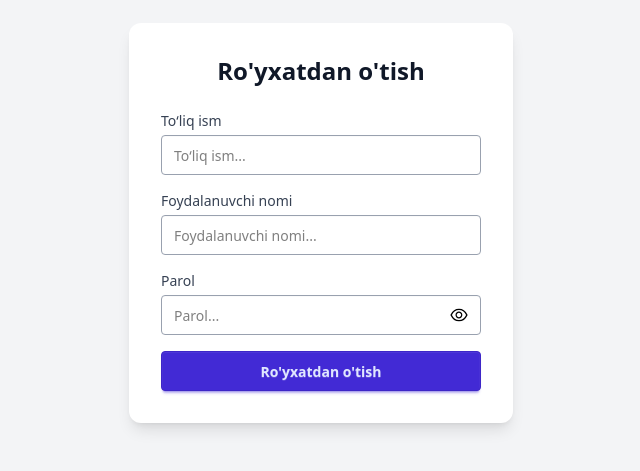
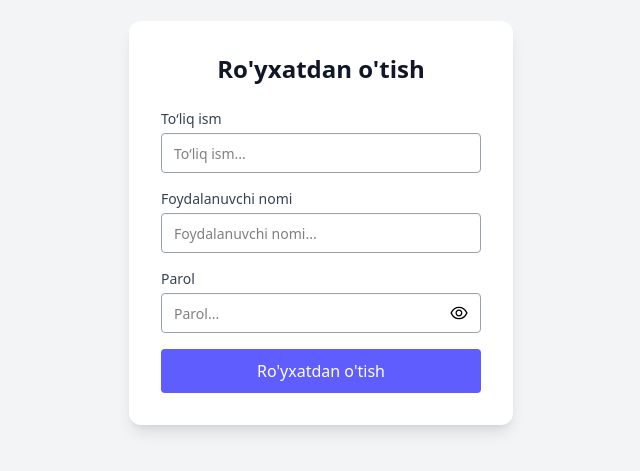
Before and after one commit to Abuzar4ick/Inventory-Web-App, a React (Vite) app in the folder frontend/: page /auth/signup in a window 1280 px wide. Shown: the part 177-648 px from the top of the page, without its empty margins (319-959 px from the left). Built offline with nearby package versions, Linux system fonts and the light colour scheme.

Commit message:
connect signup page with backend API

```diff
--- a/frontend/src/index.css
+++ b/frontend/src/index.css
@@ -1,2 +1,7 @@
 @import "tailwindcss";
 @plugin "daisyui";
+
+.auth-btn {
+  @apply w-full bg-[#605dff] text-white rounded-sm py-2.5 font-medium
+    hover:bg-[#504dff] focus:ring-2 focus:ring-[#7f7aff];
+}
--- a/frontend/src/pages/SignupPage.jsx
+++ b/frontend/src/pages/SignupPage.jsx
@@ -1,13 +1,16 @@
 import React, { useState } from "react";
 import { AiOutlineEye, AiOutlineEyeInvisible } from "react-icons/ai";
 import toast from "react-hot-toast";
+import { useAuthStore } from "../store/useAuthStore";
+import { FiLoader } from "react-icons/fi";
 
 const SignupPage = () => {
   const [username, setUsername] = useState("");
   const [fullname, setFullname] = useState("");
-  const [email, setEmail] = useState("");
   const [password, setPassword] = useState("");
   const [showPassword, setShowPassword] = useState(false);
+
+  const { signup, isSigningUp } = useAuthStore();
 
   const handleToggleShow = () => setShowPassword(!showPassword);
 
@@ -18,7 +21,7 @@ const SignupPage = () => {
       return toast.error("Barcha maydonlar talab qilinadi");
     }
 
-    toast.success("Ro'yxatdan o'tildi!");
+    signup({ name: fullname, username, password });
   };
 
   return (
@@ -29,10 +32,12 @@ const SignupPage = () => {
         </h2>
 
         <form className="space-y-4" onSubmit={handleSubmit}>
-
           {/* Full Name */}
           <div>
-            <label htmlFor="fullname" className="block text-sm font-medium text-gray-700 mb-1">
+            <label
+              htmlFor="fullname"
+              className="block text-sm font-medium text-gray-700 mb-1"
+            >
               To‘liq ism
             </label>
             <input
@@ -47,7 +52,10 @@ const SignupPage = () => {
 
           {/* Username */}
           <div>
-            <label htmlFor="username" className="block text-sm font-medium text-gray-700 mb-1">
+            <label
+              htmlFor="username"
+              className="block text-sm font-medium text-gray-700 mb-1"
+            >
               Foydalanuvchi nomi
             </label>
             <input
@@ -61,7 +69,10 @@ const SignupPage = () => {
           </div>
           {/* Password */}
           <div>
-            <label htmlFor="password" className="block text-sm font-medium text-gray-700 mb-1">
+            <label
+              htmlFor="password"
+              className="block text-sm font-medium text-gray-700 mb-1"
+            >
               Parol
             </label>
             <div className="relative">
@@ -83,8 +94,18 @@ const SignupPage = () => {
             </div>
           </div>
 
-          <button type="submit" className="btn btn-primary w-full">
-            Ro'yxatdan o'tish
+          <button
+            type="submit"
+            className={`auth-btn ${
+              isSigningUp ? "cursor-not-allowed opacity-50" : ""
+            }`}
+            disabled={isSigningUp}
+          >
+            {isSigningUp ? (
+              <FiLoader className="w-5 h-5 animate-spin mx-auto" />
+            ) : (
+              "Ro'yxatdan o'tish"
+            )}
           </button>
         </form>
       </div>
```
